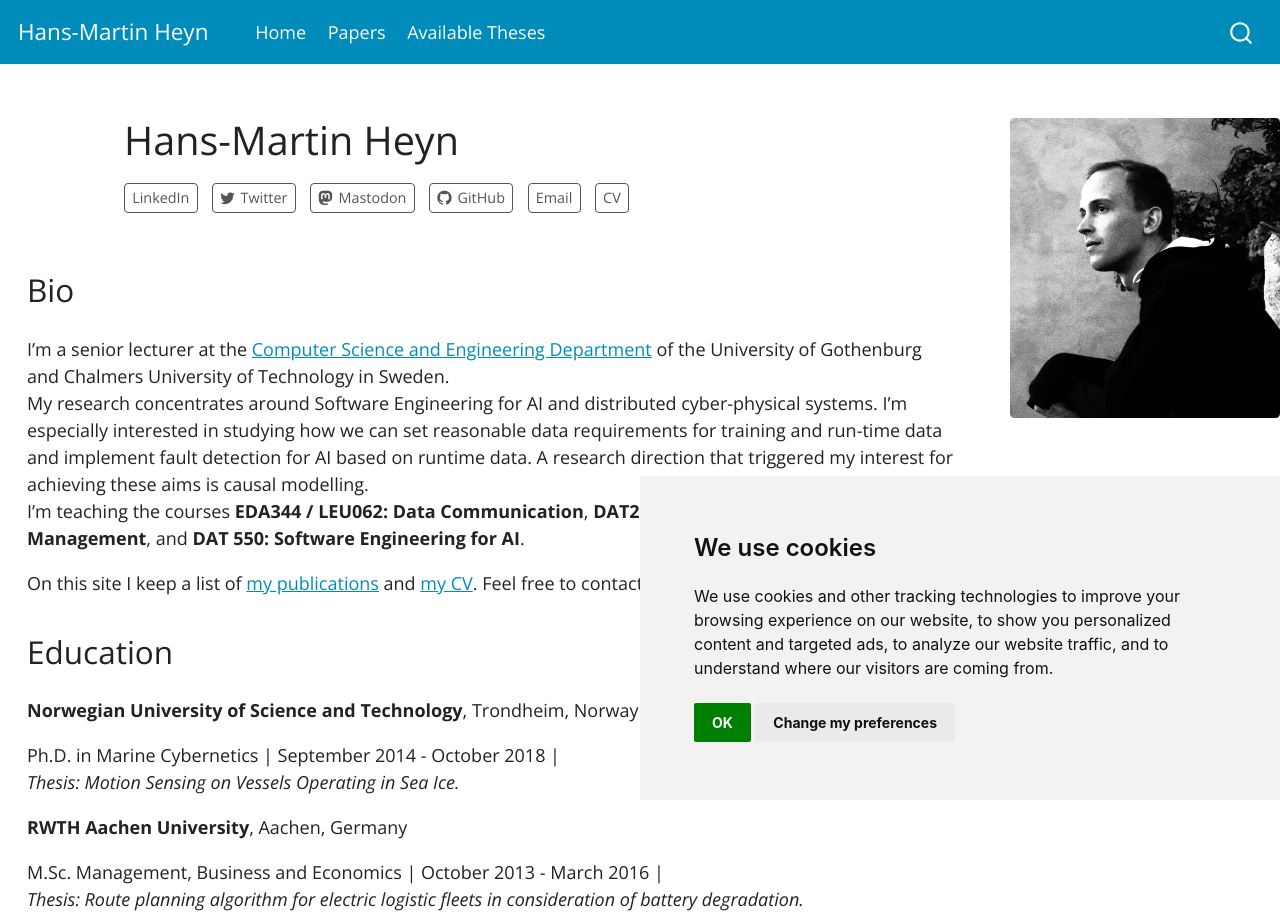
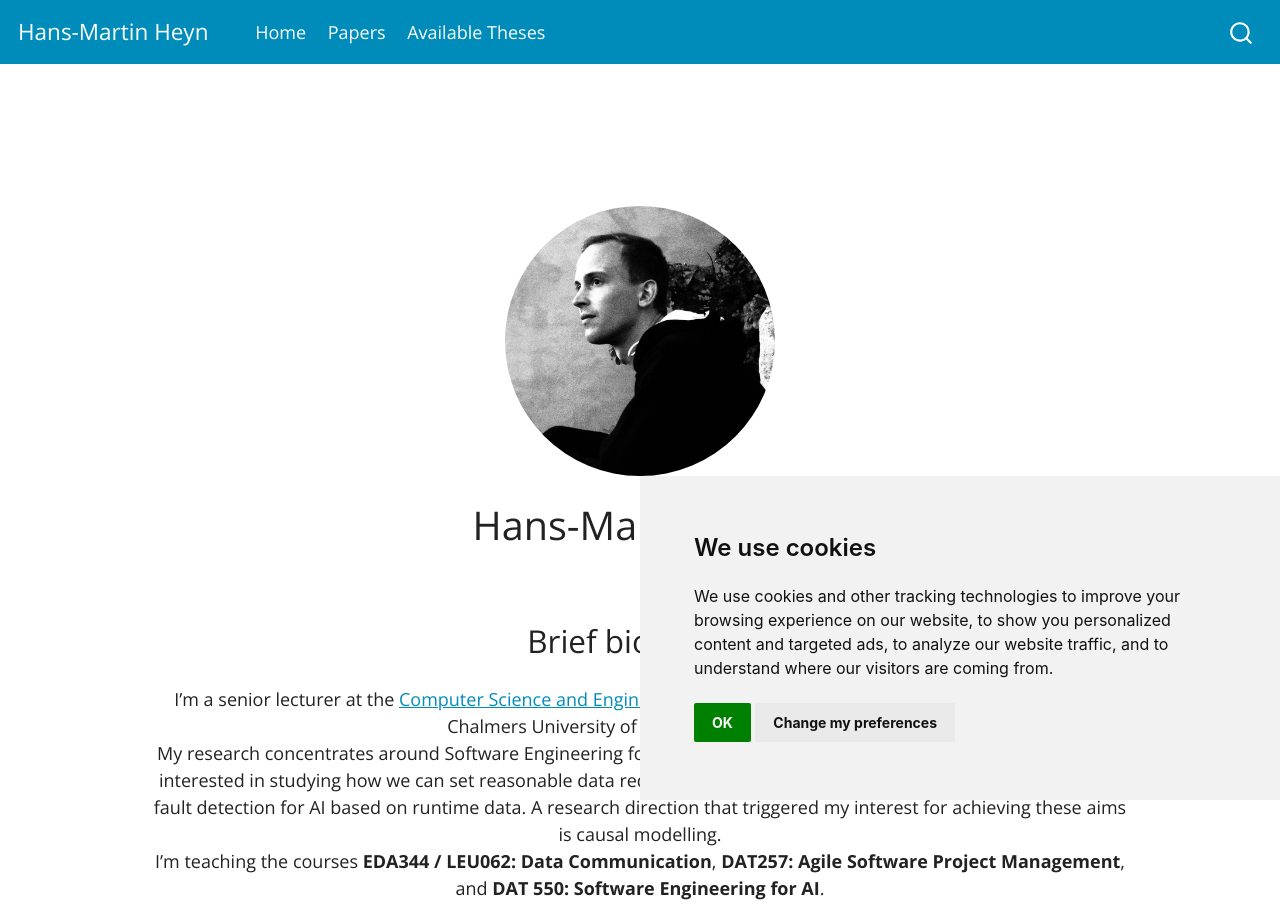
Before and after one commit to martinheyn/martinheyn.github.io, a plain HTML site: page index.html in a window 1280 px wide. Shown: the top 916 px of the page. Drawn offline with nearby package versions, Linux system fonts and the light colour scheme.

Commit message:
Updated layout and fixed a broken link

```diff
--- a/index.html
+++ b/index.html
@@ -128,42 +128,19 @@ cookieconsent.run({
 <!-- margin-sidebar -->
 
 <!-- main -->
-<div class="quarto-about-solana column-body page-columns page-full">
-  <div class="about-entity page-columns page-full">
-    <div class="entity-contents page-columns page-full">
-      <header id="title-block-header" class="quarto-title-block default">
+<div class="quarto-about-jolla page-columns page-full">
+  <img src="me.jpg" class="about-image
+  round " style="height: 15em; width: 15em;">
+ <header id="title-block-header" class="quarto-title-block default">
 <div class="quarto-title">
 <h1 class="title">Hans-Martin Heyn</h1>
 </div>
 <div class="quarto-title-meta">
   </div>
-</header> <div class="about-links">
-  <a href="https://www.linkedin.com/in/hans-martin-heyn-308461155" class="about-link">
-     <span class="about-link-text">LinkedIn</span>
-  </a>
-  <a href="https://twitter.com/Martin_Heyn" class="about-link">
-    <i class="bi bi-twitter"></i>
-     <span class="about-link-text">Twitter</span>
-  </a>
-  <a href="https://mastodon.acm.org/@marhey" class="about-link">
-    <i class="bi bi-mastodon"></i>
-     <span class="about-link-text">Mastodon</span>
-  </a>
-  <a href="https://github.com/martinheyn" class="about-link">
-    <i class="bi bi-github"></i>
-     <span class="about-link-text">GitHub</span>
-  </a>
-  <a href="mailto:heynatchalmers.se" class="about-link">
-     <span class="about-link-text">Email</span>
-  </a>
-  <a href="/v.pdf" class="about-link">
-     <span class="about-link-text">CV</span>
-  </a>
-</div>
-      <div class="about-contents page-columns page-full"><main class="content page-columns page-full" id="quarto-document-content">
+</header><main class="content page-columns page-full" id="quarto-document-content">
 <div class="column-page">
-<section id="bio" class="level2">
-<h2 data-anchor-id="bio">Bio</h2>
+<section id="brief-biography" class="level2">
+<h2 data-anchor-id="brief-biography">Brief biography</h2>
 <p>I’m a senior lecturer at the <a href="https://www.gu.se/en/computer-science-engineering">Computer Science and Engineering Department</a> of the University of Gothenburg and Chalmers University of Technology in Sweden.<br> My research concentrates around Software Engineering for AI and distributed cyber-physical systems. I’m especially interested in studying how we can set reasonable data requirements for training and run-time data and implement fault detection for AI based on runtime data. A research direction that triggered my interest for achieving these aims is causal modelling.<br> I’m teaching the courses <strong>EDA344 / LEU062: Data Communication</strong>, <strong>DAT257: Agile Software Project Management</strong>, and <strong>DAT 550: Software Engineering for AI</strong>.</p>
 <p>On this site I keep a list of <a href="papers">my publications</a> and <a href="cv.pdf">my CV</a>. Feel free to contact me if you have questions.</p>
 <p>
@@ -189,11 +166,31 @@ B.Sc., Electrical Engineering, Information Technology and Computer Engineering |
 </div>
 
 
-</main></div>
-    </div>
-    <img src="me.jpg" class="about-image
-  rounded " style="width: 15em;">
-  </div>
+</main>
+  <hr class="about-sep">
+   <div class="about-links">
+  <a href="https://www.linkedin.com/in/hans-martin-heyn-308461155" class="about-link">
+     <span class="about-link-text">LinkedIn</span>
+  </a>
+  <a href="https://twitter.com/Martin_Heyn" class="about-link">
+    <i class="bi bi-twitter"></i>
+     <span class="about-link-text">Twitter</span>
+  </a>
+  <a href="https://mastodon.acm.org/@marhey" class="about-link">
+    <i class="bi bi-mastodon"></i>
+     <span class="about-link-text">Mastodon</span>
+  </a>
+  <a href="https://github.com/martinheyn" class="about-link">
+    <i class="bi bi-github"></i>
+     <span class="about-link-text">GitHub</span>
+  </a>
+  <a href="mailto:heynatchalmers.se" class="about-link">
+     <span class="about-link-text">Email</span>
+  </a>
+  <a href="/cv.pdf" class="about-link">
+     <span class="about-link-text">CV</span>
+  </a>
+</div>
 </div>
  <!-- /main -->
 <script id="quarto-html-after-body" type="application/javascript">
--- a/sitemap.xml
+++ b/sitemap.xml
@@ -2,7 +2,7 @@
 <urlset xmlns="http://www.sitemaps.org/schemas/sitemap/0.9">
   <url>
     <loc>https://martinheyn.github.io/index.html</loc>
-    <lastmod>2023-02-04T18:18:40.481Z</lastmod>
+    <lastmod>2023-02-04T18:27:12.692Z</lastmod>
   </url>
   <url>
     <loc>https://martinheyn.github.io/theses/index.html</loc>
```
